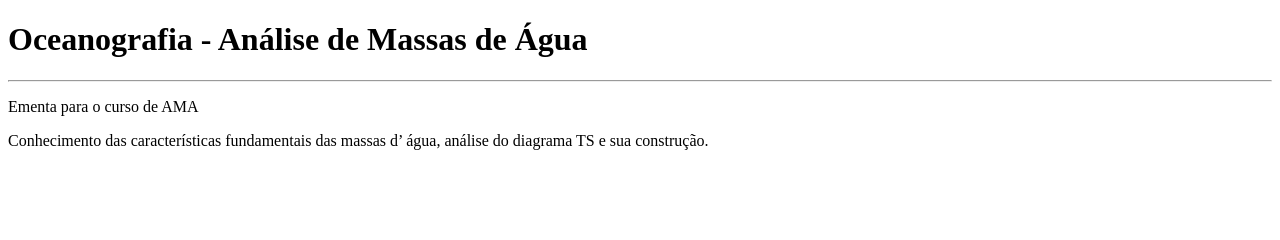
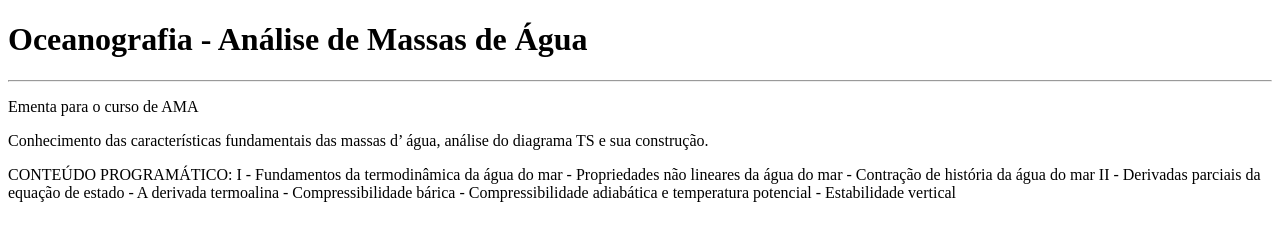
Before and after one commit to renanpeixoto/oceano1, a plain HTML site: page Site1/index.html in a window 1280 px wide. Drawn offline with Linux system fonts and the light colour scheme.

Commit message:
coloquei mais um paragrafo

```diff
--- a/Site1/index.html
+++ b/Site1/index.html
@@ -11,5 +11,16 @@
    <hr>
    <p>Ementa para o curso de AMA</p>
    <p>Conhecimento das características fundamentais das massas d’ água, análise do diagrama TS e sua construção.</p>
+   <p>CONTEÚDO PROGRAMÁTICO:
+
+    I - Fundamentos da termodinâmica da água do mar
+  - Propriedades não lineares da água do mar
+  - Contração de história da água do mar
+
+   II - Derivadas parciais da equação de estado
+  - A derivada termoalina
+  - Compressibilidade bárica
+  - Compressibilidade adiabática e temperatura potencial
+  - Estabilidade vertical</p>
 </body>
 </html>
```
